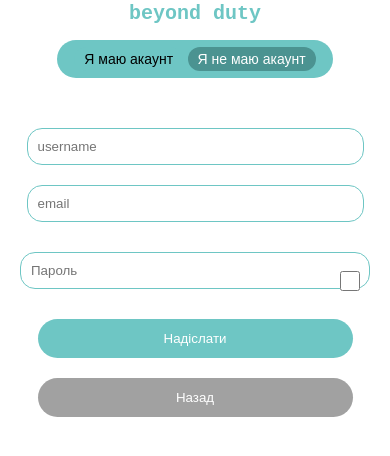
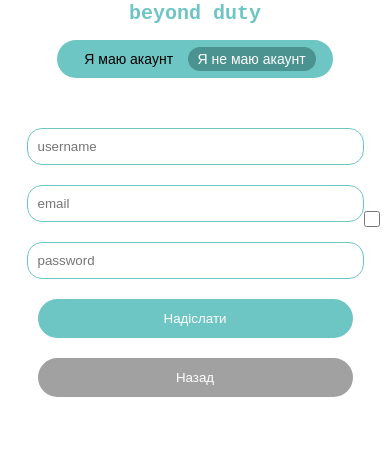
Before and after one commit to MariiaHamanuk/-OOP-project-19, a Python web app: template templates/m-register.html in a window 390 px wide. Shown: the part 183-639 px from the top of the page. Run offline with Jinja, Linux system fonts and the light colour scheme; the template is opened without the code that fills it, so the values that code supplies are empty.

Commit message:
Update m-register.html

```diff
--- a/templates/m-register.html
+++ b/templates/m-register.html
@@ -166,32 +166,19 @@
             text-align: right;
         }
 
+        .show-password-checkbox {
+            position: absolute;
+            top: 18%;
+            right: 60px;
+            cursor: pointer;
+            width: 16px;
+            height: 16px;
+        }
 
-.password-wrapper {
-    position: relative;
-    width: 100%;
-    margin: 10px 0;
-}
-
-.password-wrapper input[type="password"],
-.password-wrapper input[type="text"] {
-    width: 100%;
-    padding: 10px 40px 10px 10px;
-    border: 1px solid #6ec6c4;
-    border-radius: 15px;
-    box-sizing: border-box;
-}
-
-.show-password-checkbox {
-    position: absolute;
-    top: 50%;
-    right: 10px;
-    transform: translateY(-50%);
-    cursor: pointer;
-    width: 20px;
-    height: 20px;
-    z-index: 2;
-}
+        .show-password-checkbox:checked {
+            background-color: #6ec6c4;
+            border-color: #6ec6c4;
+        }
 
         @media (max-width: 768px) {
             body {
@@ -258,6 +245,11 @@
                 width: 100% !important;
                 margin-left: 0 !important;
             }
+            .show-password-checkbox {
+                top: 50%;
+                right: 15px;
+                transform: translateY(-50%);
+            }
 
             .login-button, .back-button {
                 width: 80%;
@@ -290,6 +282,7 @@
                 width: 90%;
             }
         }
+
     </style>
 </head>
 <body>
@@ -310,10 +303,10 @@
                 <input type="hidden" id="occupation" name="occupation" value="military">
                 <input type="text" id="username" name="username" placeholder="username" required>
                 <input type="email" id="email" name="email" placeholder="email" required>
-                <div class="password-wrapper">
-                    <input type="password" id="password" name="password" placeholder="Пароль" required>
-                    <input type="checkbox" id="show-password" class="show-password-checkbox">
-                </div>
+
+                <input type="password" id="password" name="password" placeholder="password" required style="position: relative;">
+                <input type="checkbox" id="show-password" class="show-password-checkbox" style="position: absolute; top: 50%; transform: translateY(-50%); right: 10px; background: none; border: none; cursor: pointer; font-size: 16px; color: #6ec6c4; margin-top: -20px;">
+
                 {% if error_message %}
                     <p class="error-message">{{ error_message }}</p>
                 {% endif %}
```
